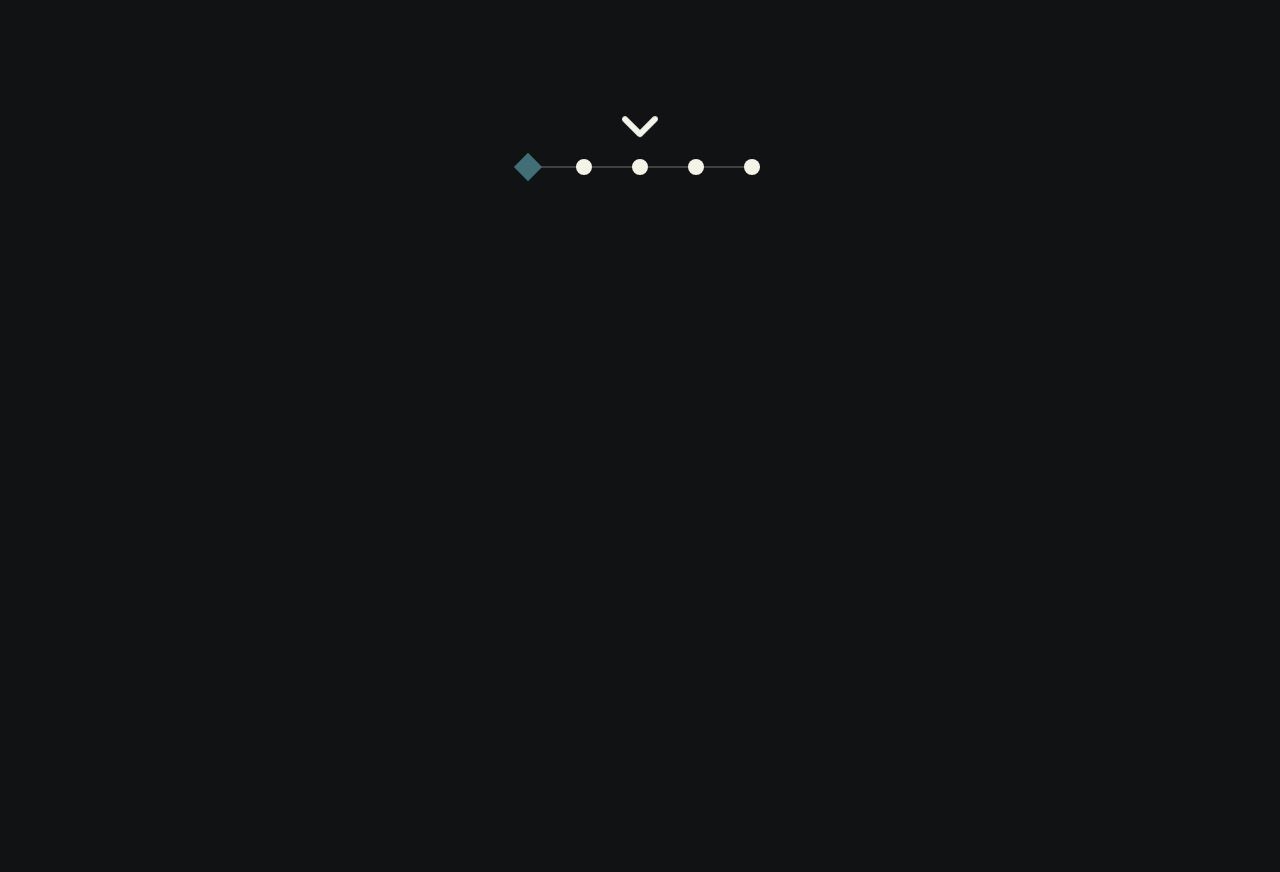
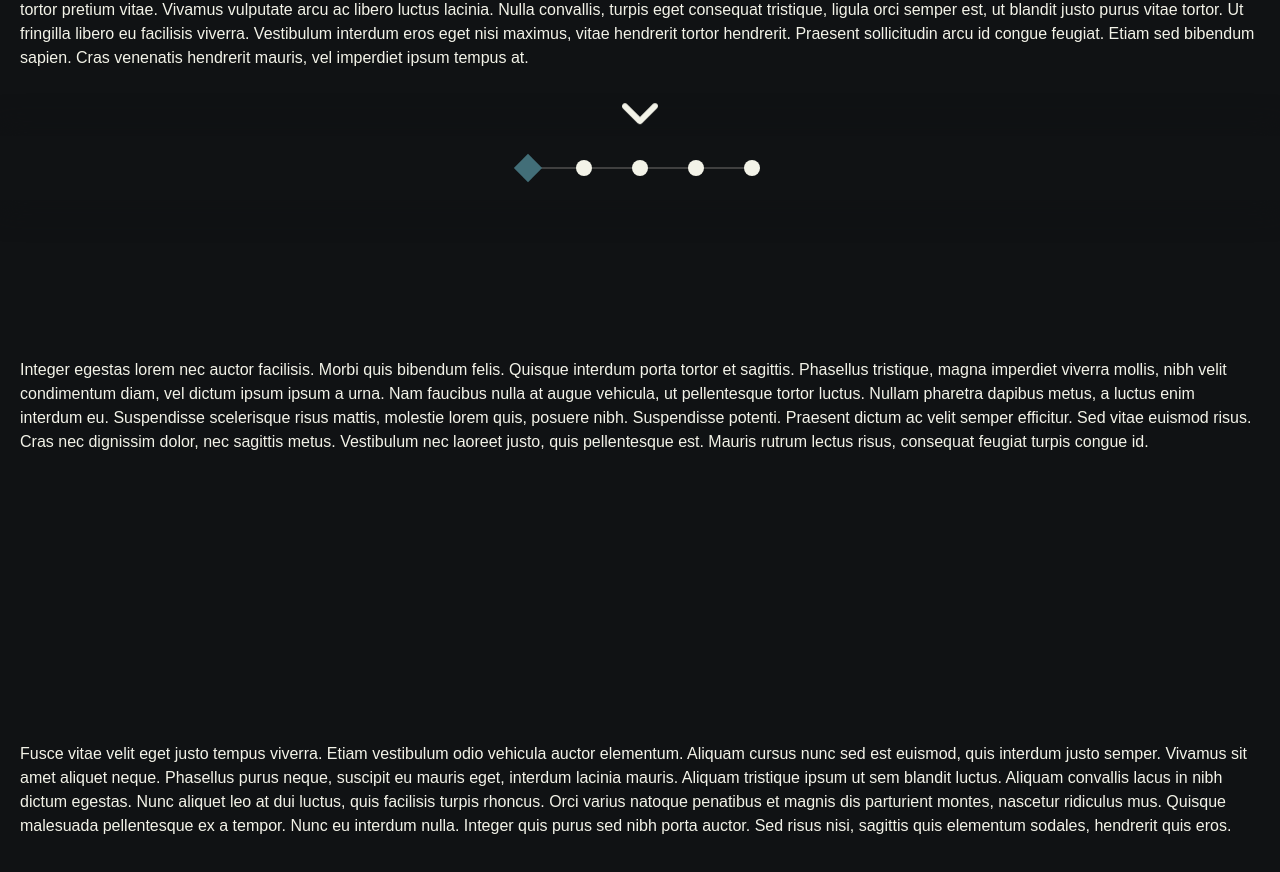
Before and after one commit to Censacrof/censacrof.github.io, a Next.js app: page / in a window 1280 px wide. Shown: the part 600-1472 px from the top of the page. Before the commit the page ends 800 px from the top, so only its background shows below. Built offline with nearby package versions, Linux system fonts and the light colour scheme; a web font is replaced by a local one.

Commit message:
Added box-shadow in order to fade background text

```diff
--- a/components/ScrollProgressIndicator.tsx
+++ b/components/ScrollProgressIndicator.tsx
@@ -8,14 +8,16 @@ const ScrollProgressIndicator: React.FC<ScrollProgressIndicatorpProps> = ({ chec
   const [currentCheckpoint, setCurrentCheckpoint] = useState(0)
 
   return (
-    <div className="fixed mx-auto bottom-8 inset-x-0 flex flex-row text-surface justify-between items-center w-60 h-[2px] overflow-y-visible bg-secondary">
-      { checkpoints.map((checkpoint, i) => (
+    <div className="fixed bottom-0 h-16 inset-x-0 w-full flex flex-col items-center justify-center bg-background shadow-[0px_0px_32px_4px] shadow-background">
+      <div className="flex flex-row text-surface justify-between items-center w-60 h-[2px] overflow-y-visible bg-secondary">
+        {checkpoints.map((checkpoint, i) => (
           <div key={i} className={`${i == currentCheckpoint ? 'bg-primary scale-125' : 'bg-surface rounded-[50%]'} transition-all duration-200 ease-in w-4 h-4 transform rotate-45 tran`}
             onClick={(event) => {
-            setCurrentCheckpoint(i)
-          }} ></div>
+              setCurrentCheckpoint(i)
+            }} ></div>
         ))
-      }
+        }
+      </div>
     </div>
   )
 }
--- a/pages/index.tsx
+++ b/pages/index.tsx
@@ -36,6 +36,9 @@ export default function Home() {
             ],
           },
         ]} />
+      <p className='text-surface my-36'>Lorem ipsum dolor sit amet, consectetur adipiscing elit. Curabitur mauris elit, ornare eget feugiat quis, ullamcorper eu purus. Quisque eleifend sollicitudin lorem, eget tincidunt tortor pretium vitae. Vivamus vulputate arcu ac libero luctus lacinia. Nulla convallis, turpis eget consequat tristique, ligula orci semper est, ut blandit justo purus vitae tortor. Ut fringilla libero eu facilisis viverra. Vestibulum interdum eros eget nisi maximus, vitae hendrerit tortor hendrerit. Praesent sollicitudin arcu id congue feugiat. Etiam sed bibendum sapien. Cras venenatis hendrerit mauris, vel imperdiet ipsum tempus at.</p>
+      <p className='text-surface my-36'>Integer egestas lorem nec auctor facilisis. Morbi quis bibendum felis. Quisque interdum porta tortor et sagittis. Phasellus tristique, magna imperdiet viverra mollis, nibh velit condimentum diam, vel dictum ipsum ipsum a urna. Nam faucibus nulla at augue vehicula, ut pellentesque tortor luctus. Nullam pharetra dapibus metus, a luctus enim interdum eu. Suspendisse scelerisque risus mattis, molestie lorem quis, posuere nibh. Suspendisse potenti. Praesent dictum ac velit semper efficitur. Sed vitae euismod risus. Cras nec dignissim dolor, nec sagittis metus. Vestibulum nec laoreet justo, quis pellentesque est. Mauris rutrum lectus risus, consequat feugiat turpis congue id.</p>
+      <p className='text-surface my-36'>Fusce vitae velit eget justo tempus viverra. Etiam vestibulum odio vehicula auctor elementum. Aliquam cursus nunc sed est euismod, quis interdum justo semper. Vivamus sit amet aliquet neque. Phasellus purus neque, suscipit eu mauris eget, interdum lacinia mauris. Aliquam tristique ipsum ut sem blandit luctus. Aliquam convallis lacus in nibh dictum egestas. Nunc aliquet leo at dui luctus, quis facilisis turpis rhoncus. Orci varius natoque penatibus et magnis dis parturient montes, nascetur ridiculus mus. Quisque malesuada pellentesque ex a tempor. Nunc eu interdum nulla. Integer quis purus sed nibh porta auctor. Sed risus nisi, sagittis quis elementum sodales, hendrerit quis eros.</p>
       </div>
       <ScrollProgressIndicator checkpoints={ ['a', 'b', 'c', 'd', 'e'] } />
       <ScrollButton />
```
